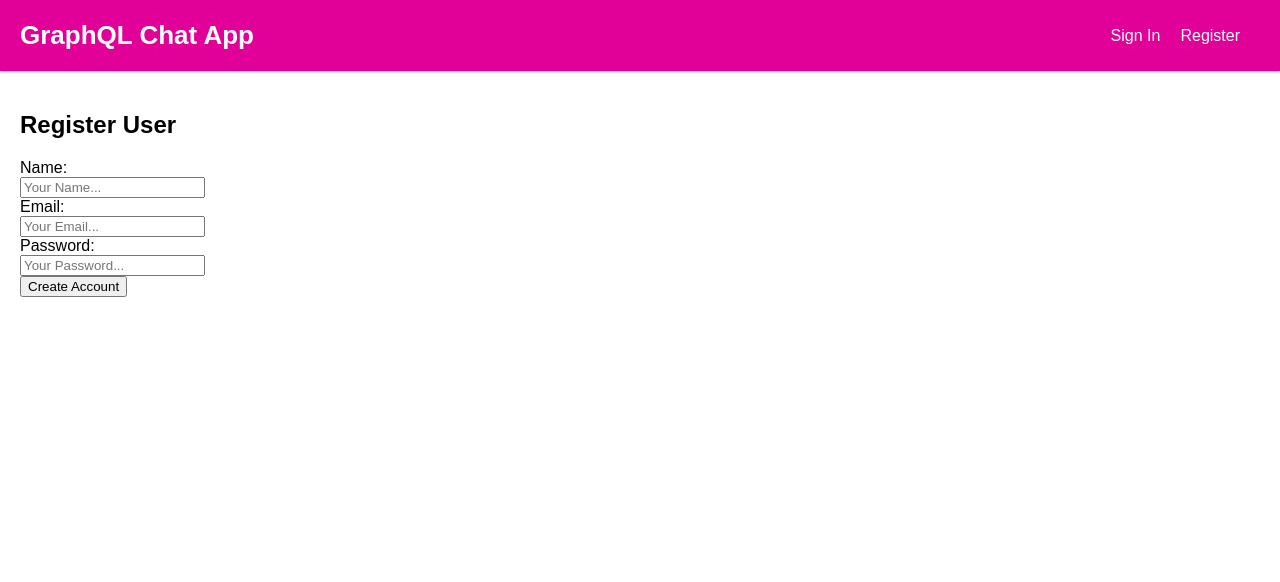
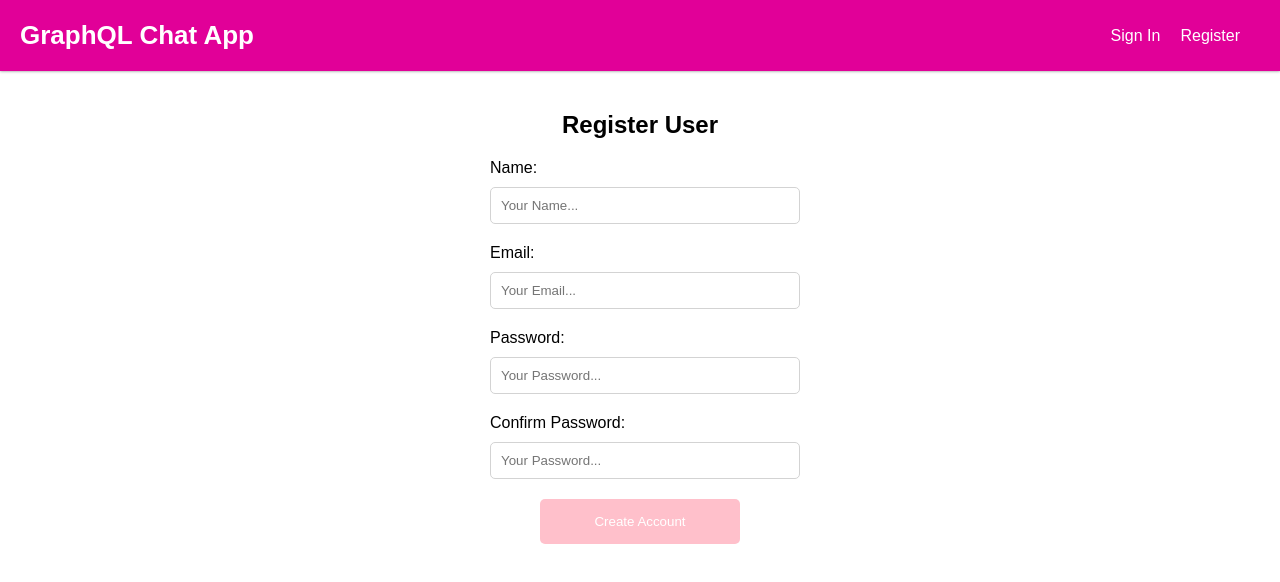
Before and after one commit to SemenecVlad/chat-graphql-react, a React (Create React App) app: page /register in a window 1280 px wide. Shown: the top 582 px of the page. Built offline with nearby package versions, Linux system fonts and the light colour scheme.

Commit message:
Fixed sending files and posts, small code fixes also

```diff
--- a/src/components/Message.js
+++ b/src/components/Message.js
@@ -4,18 +4,23 @@ import {graphql} from 'react-apollo';
 
 class Message extends Component {
     deletePost = async (id) => {
-        await this.props.deletePostMutation({variables: {id}})
-        console.log('Delete')
-        this.props.refresh()
+        await this.props.deletePostMutation({variables: {id}});
+        console.log('Delete');
+        this.props.refresh();
     }
     render() {
-        let { from, id, userName, files, post: { description } } = this.props;
+        let { from, id, userName, files, time, post: { description } } = this.props;
         return(
             <div onClick={()=> this.deletePost(id)} className="messageContainer" style={(from === 'You') ? {justifyContent: 'flex-end'} : {justifyContent: 'flex-start'}}>
                 <div className="message" style={(from === 'You') ? {borderBottomRightRadius: '0'} : {borderBottomLeftRadius: '0'}}>
-                    {description}
-                    <br/><small>by {userName}</small>
-                    {files !== undefined ? <img src={files.url} /> : ''}
+
+                    <div style={{display: 'flex', justifyContent: 'space-between'}}>
+                        <div style={{marginRight: '20px'}}>{userName}</div>
+                        <div>{time}</div>
+                    </div>
+                    <br />
+                    <div>{description}</div>
+                    {files !== undefined ? <a href={files.url} target="_blank"><img alt={files.url} src={files.url} /></a> : ''}
                 </div>
             </div>
         )
--- a/src/components/MessageContainer.js
+++ b/src/components/MessageContainer.js
@@ -12,9 +12,26 @@ class MessageContainer extends Component {
         }
     }
 
+    getFormatedDate = (timestring) => {
+        let ms,date,year,month, day, hours, minutes, seconds, formatedTime;
+
+        ms = Date.parse(timestring);
+        date = new Date(ms);
+
+        year = date.getFullYear();
+        month = ((date.getMonth() + 1) < 10) ? '0'+ (date.getMonth() + 1) : date.getMonth() + 1;
+        day = date.getDate() < 10 ? '0'+date.getDate() : date.getDate();
+        hours = date.getHours() < 10 ? '0'+date.getHours() : date.getHours();
+        minutes = date.getMinutes() < 10 ? '0'+date.getMinutes() : date.getMinutes();
+        seconds = date.getSeconds() < 10 ? '0'+date.getSeconds() : date.getSeconds();
+
+        formatedTime = `${hours}:${minutes}:${seconds} - ${day}/${month}/${year}`;
+        return formatedTime;
+    }
+
     render() {
         let messages = this.props.allPostsQuery.allPosts;
-        if(this.props.allPostsQuery.allPosts == undefined) {
+        if(this.props.allPostsQuery.allPosts === undefined) {
             return <div>Loading</div>
         }
         return(
@@ -24,12 +41,12 @@ class MessageContainer extends Component {
                     <div style={styles.messageBox}>
                     {this.props.allPostsQuery.allPosts && messages.map(post => (
                     <Message
+                        time={this.getFormatedDate(post.createdAt)}
                         from="You"
                         id={post.id}
                         key={post.id}
                         userName={post.user.name}
                         post={post}
-                        url={post.files.url}
                         files={post.files[0]}
                         refresh={() => this.props.allPostsQuery.refetch()}
                     />
@@ -69,6 +86,7 @@ const ALL_POSTS_QUERY = gql`
     allPosts(orderBy: createdAt_DESC) {
       id
       description
+      createdAt
       user{
           name
       }
--- a/src/components/Welcome.js
+++ b/src/components/Welcome.js
@@ -24,7 +24,7 @@ const styles = {
         display: 'block',
         width: "200px",
         margin: '0 auto',
-        backgroundColor: 'pink',
+        backgroundColor: 'rgb(225, 0, 152)',
         color: 'white',
         textDecoration: 'none',
         padding: '15px',
--- a/src/components/auth/Register.js
+++ b/src/components/auth/Register.js
@@ -6,6 +6,7 @@ class Register extends Component {
     state = {
         email: '',
         password: '',
+        passwordConfirm: '',
         name: '',
         error: ''
     }
@@ -17,7 +18,13 @@ class Register extends Component {
 
     handleSubmit = async (e) => {
         e.preventDefault();
-        let { email, password, name } = this.state;
+        let { email, password, passwordConfirm, name } = this.state;
+        if (password !== passwordConfirm) {
+            this.setState({
+                error: 'Passwords must be an equal! Try again!'
+            });
+            return;
+        }
         await this.props.registerMutation({ variables: {
             email, password, name
         }}).then((data) => {
@@ -34,26 +41,30 @@ class Register extends Component {
     }
 
     render() {
-        let { email, password, name, error } = this.state;
+        let { email, password, passwordConfirm, name, error } = this.state;
         return (
             <div className='container'>
-                <h2>Register User</h2>
-                <form onSubmit={this.handleSubmit}>
+                <h2 style={{textAlign: 'center'}}>Register User</h2>
+                <form style={{width: '25%', margin: '0 auto'}} onSubmit={this.handleSubmit}>
                     <div>
-                        <div><label htmlFor="name">Name:</label></div>
-                        <input onChange={e => this.setState({name: e.target.value, error: ''})} value={name} name="name" autoComplete='name' type="text" placeholder="Your Name..." required />
+                        <label className='input-label' htmlFor="name">Name:</label>
+                        <input className='input-field' onChange={e => this.setState({name: e.target.value, error: ''})} value={name} name="name" autoComplete='name' type="text" placeholder="Your Name..." required />
                     </div>
                     <div>
-                        <div><label htmlFor="email">Email:</label></div>
-                        <input onChange={e => this.setState({email: e.target.value, error: ''})} value={email} name="email" autoComplete='email' type="email" placeholder="Your Email..." required/>
+                        <label className='input-label' htmlFor="email">Email:</label>
+                        <input className='input-field' onChange={e => this.setState({email: e.target.value, error: ''})} value={email} name="email" autoComplete='email' type="email" placeholder="Your Email..." required/>
                     </div>
                     <div>
-                        <div><label htmlFor="password">Password:</label></div>
-                        <input onChange={e => this.setState({password: e.target.value})} value={password} autoComplete='current-password' name="password" type="password" placeholder="Your Password..." required/>
+                        <label className='input-label' htmlFor="password">Password:</label>
+                        <input className='input-field' onChange={e => this.setState({password: e.target.value})} value={password} autoComplete='current-password' name="password" type="password" placeholder="Your Password..." required/>
                     </div>
-                    <button>Create Account</button>
+                    <div>
+                        <label className='input-label' htmlFor="password">Confirm Password:</label>
+                        <input className='input-field' onChange={e => this.setState({passwordConfirm: e.target.value})} value={passwordConfirm} autoComplete='current-password' name="password" type="password" placeholder="Your Password..." required/>
+                    </div>
+                    <button className='input-submit' type='submit'>Create Account</button>
                 </form>
-                { error ? <div>{error}</div> : ''}
+                { error ? <div className='form-error'>{error}</div> : ''}
             </div>
         )
     }
--- a/src/components/auth/SignIn.js
+++ b/src/components/auth/SignIn.js
@@ -38,19 +38,24 @@ class SignIn extends Component {
         let { email, password, error } = this.state;
         return (
             <div className='container'>
-                <h2>Sign In</h2>
-                <form onSubmit={this.handleSubmit}>
+                <h2 style={{textAlign:'center'}}>Sign In</h2>
+                <form style={{
+                    width: '25%',
+                    margin: '0 auto',
+                    textAlign: 'center'
+                    }}
+                    onSubmit={this.handleSubmit}>
                     <div>
-                        <div><label htmlFor="email">Email:</label></div>
+                        <label className="input-label" htmlFor="email">Email:</label>
                         <input className="input-field" onChange={e => this.setState({email: e.target.value, error: ''})} value={email} name="email" type="email" placeholder="Your Email..." />
                     </div>
                     <div>
-                        <div><label htmlFor="password">Password:</label></div>
-                        <input onChange={e => this.setState({password: e.target.value, error: ''})} value={password} name="password" type="password" placeholder="Your Password..." />
+                        <label className="input-label" htmlFor="password">Password:</label>
+                        <input className="input-field" onChange={e => this.setState({password: e.target.value, error: ''})} value={password} name="password" type="password" placeholder="Your Password..." />
                     </div>
-                    <button>Sign In</button>
+                    <button className='input-submit'>Sign In</button>
                 </form>
-                {(error !== '') ? <div>{error}</div> : ''}
+                {(error !== '') ? <div className='form-error'>{error}</div> : ''}
             </div>
         )
     }
--- a/src/index.css
+++ b/src/index.css
@@ -16,7 +16,7 @@ body {
 
 .message {
   max-width: 400px;
-  background-color: red;
+  background-color: rgb(159, 183, 204);
   color: white;
   padding: 10px;
   border-radius: 8px;
@@ -24,7 +24,7 @@ body {
 }
 
 .message img {
-  width: 100%;
+  max-width: 100%;
 }
 
 .single-user {
@@ -45,5 +45,46 @@ body {
 }
 
 .input-field {
+  width: 100%;
+  padding: 10px;
+  border: 1px solid lightgrey;
+  border-radius: 5px;
+  margin: 10px 5px 20px 5px;
+  box-sizing: border-box;
+}
 
+.input-label {
+  display: block;
+  text-align: left;
+  margin-left: 5px;
 }
+
+.input-submit {
+  text-align: center;
+  display: block;
+  width: 200px;
+  margin: 0 auto;
+  background-color: pink;
+  color: white;
+  text-decoration: none;
+  padding: 15px;
+  border: none;
+  cursor: pointer;
+  border-radius: 5px;
+  transition: .3s linear;
+}
+
+.input-submit:hover {
+  transition: .3s linear;
+  background-color: rgb(225, 0, 152);
+}
+
+.form-error {
+  padding: 15px;
+  background-color: rgb(225, 0, 152);
+  color: white;
+  width: 25%;
+  margin: 30px auto 0;
+  text-align: center;
+  text-transform: uppercase;
+}
```
Also changed, not shown: src/components/MessageInput.js (+36 -45 lines).
